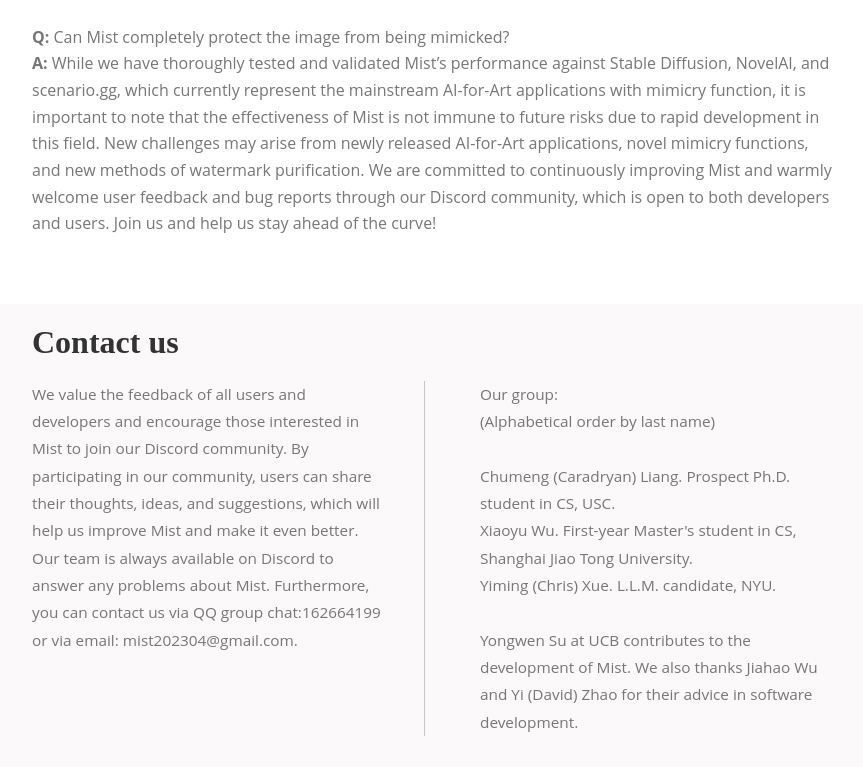
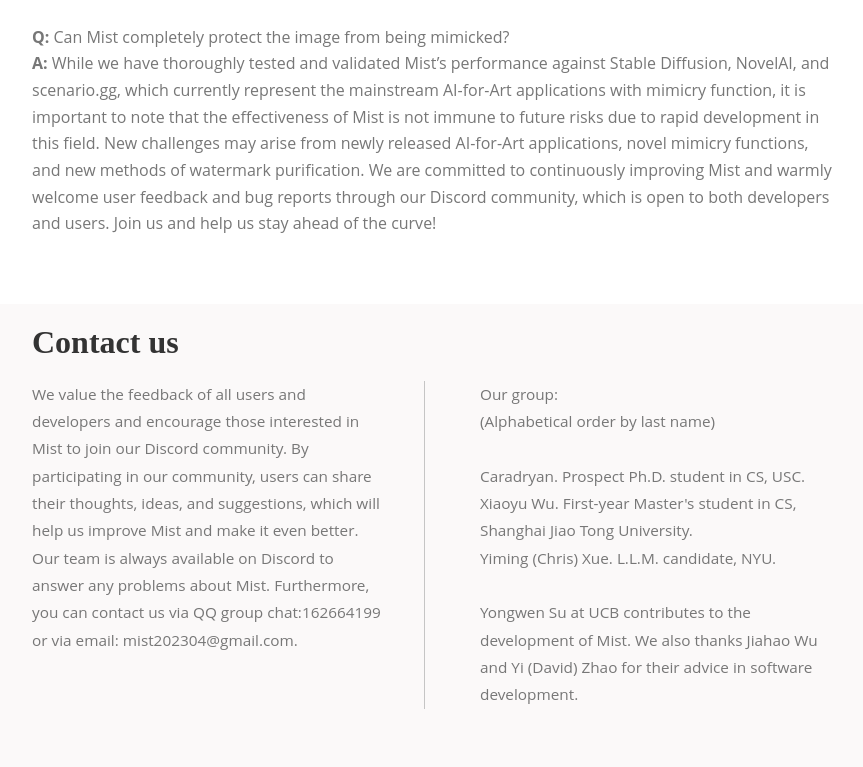
Before and after one commit to psyker-team/psyker-team.github.io, a plain HTML site: page index_en.html in a window 1280 px wide. Shown: the part 5371-6138 px from the top of the page, without its empty margins (208-1071 px from the left). Drawn offline with Linux system fonts and the light colour scheme; files whose address does not match are found by name; a web font is replaced by a local one.

Commit message:
'update'

```diff
--- a/index_en.html
+++ b/index_en.html
@@ -455,7 +455,7 @@
               <P>(Alphabetical order by last name)</P>
 
               <br>
-              <P>Chumeng (Caradryan) Liang. Prospect Ph.D. student in CS, USC.</P>
+              <P>Caradryan. Prospect Ph.D. student in CS, USC.</P>
               <P>Xiaoyu Wu. First-year Master's student in CS, Shanghai Jiao Tong University.</P>
               <P>Yiming (Chris) Xue. L.L.M. candidate, NYU.</P>
               <br>
```
